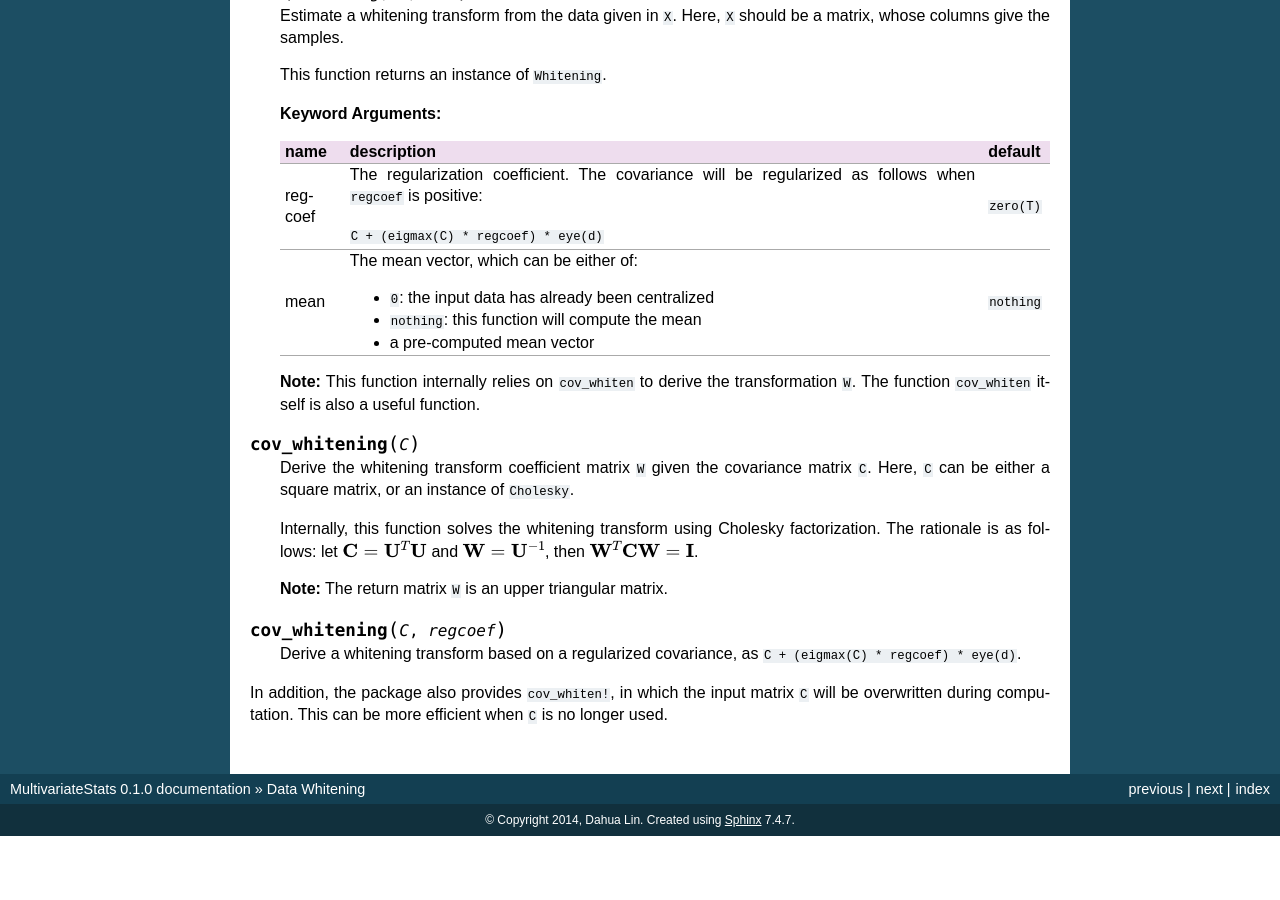
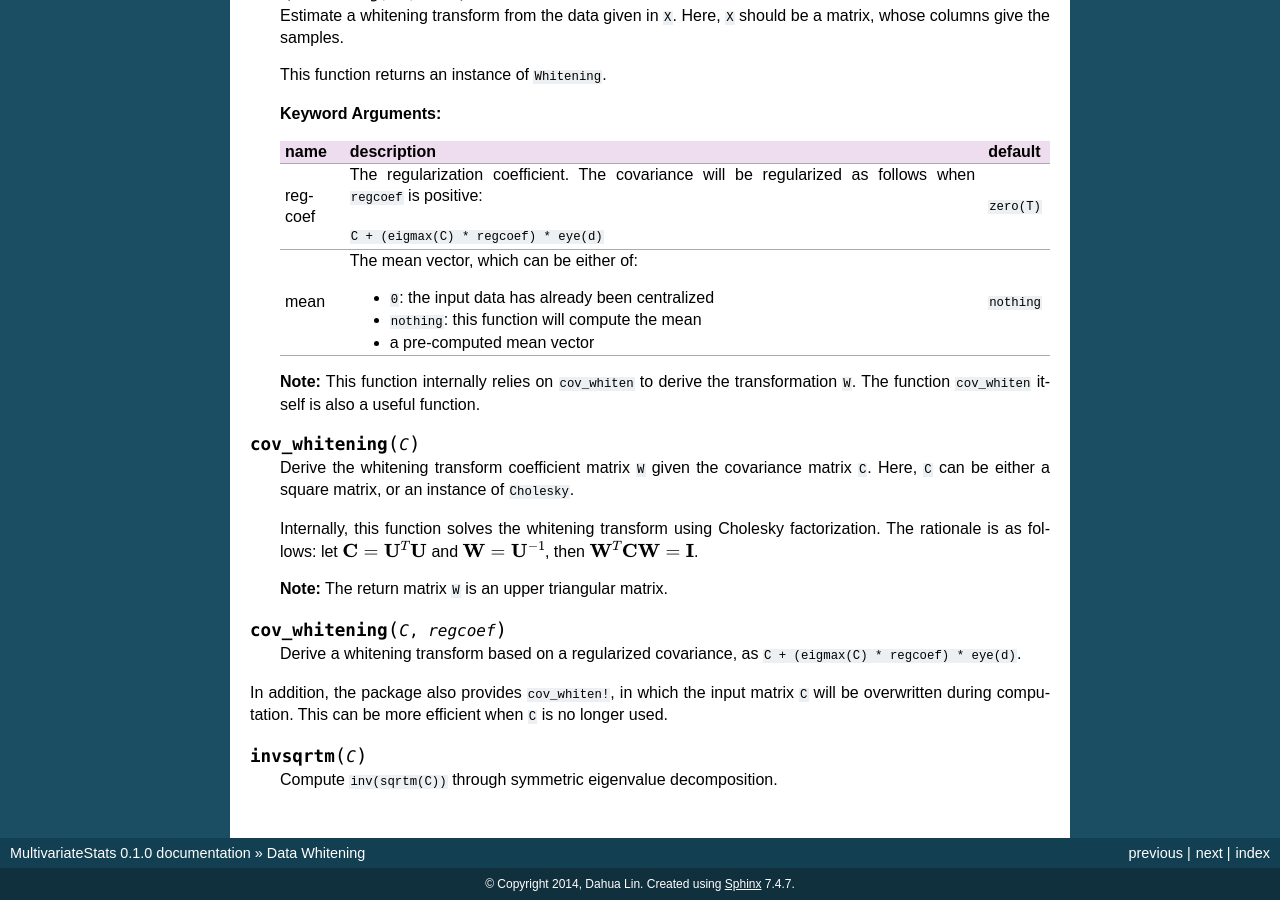
Before and after one commit to JuliaStats/MultivariateStats.jl, a Sphinx documentation site: the page built from docs/source/whiten.rst, in a window 1280 px wide and 900 px high, scrolled down 963 px. Built offline with Sphinx 7.4.7, drawn with Linux system fonts in a browser that asks for light colours; formulas are drawn with MathJax 3; before the commit the page ends 1799 px from its top, so only the background shows below that.

Commit message:
add doc for invsqrtm

```diff
--- a/docs/source/whiten.rst
+++ b/docs/source/whiten.rst
@@ -90,3 +90,7 @@ Given a dataset, one can use the ``fit`` method to estimate a whitening transfor
     Derive a whitening transform based on a regularized covariance, as ``C + (eigmax(C) * regcoef) * eye(d)``.
 
 In addition, the package also provides ``cov_whiten!``, in which the input matrix ``C`` will be overwritten during computation. This can be more efficient when ``C`` is no longer used.
+
+.. function:: invsqrtm(C)
+
+    Compute ``inv(sqrtm(C))`` through symmetric eigenvalue decomposition.
```
